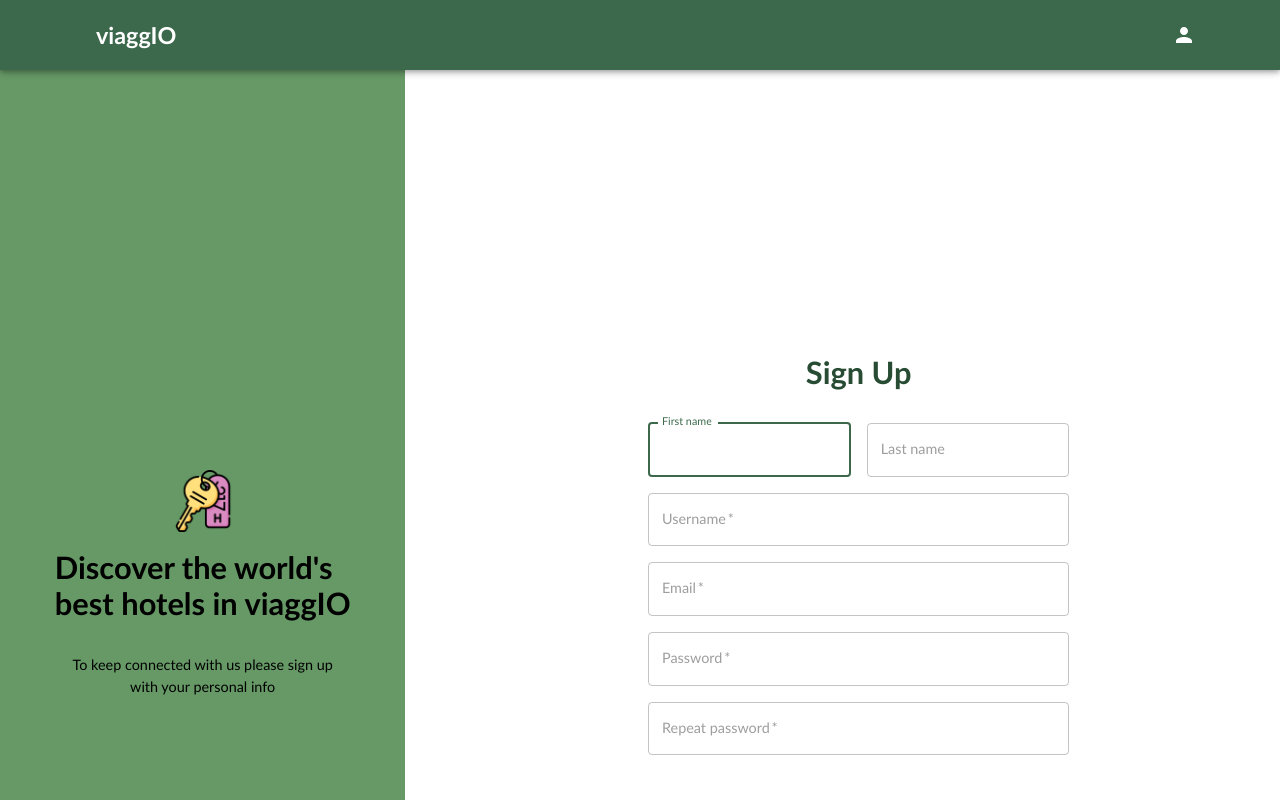
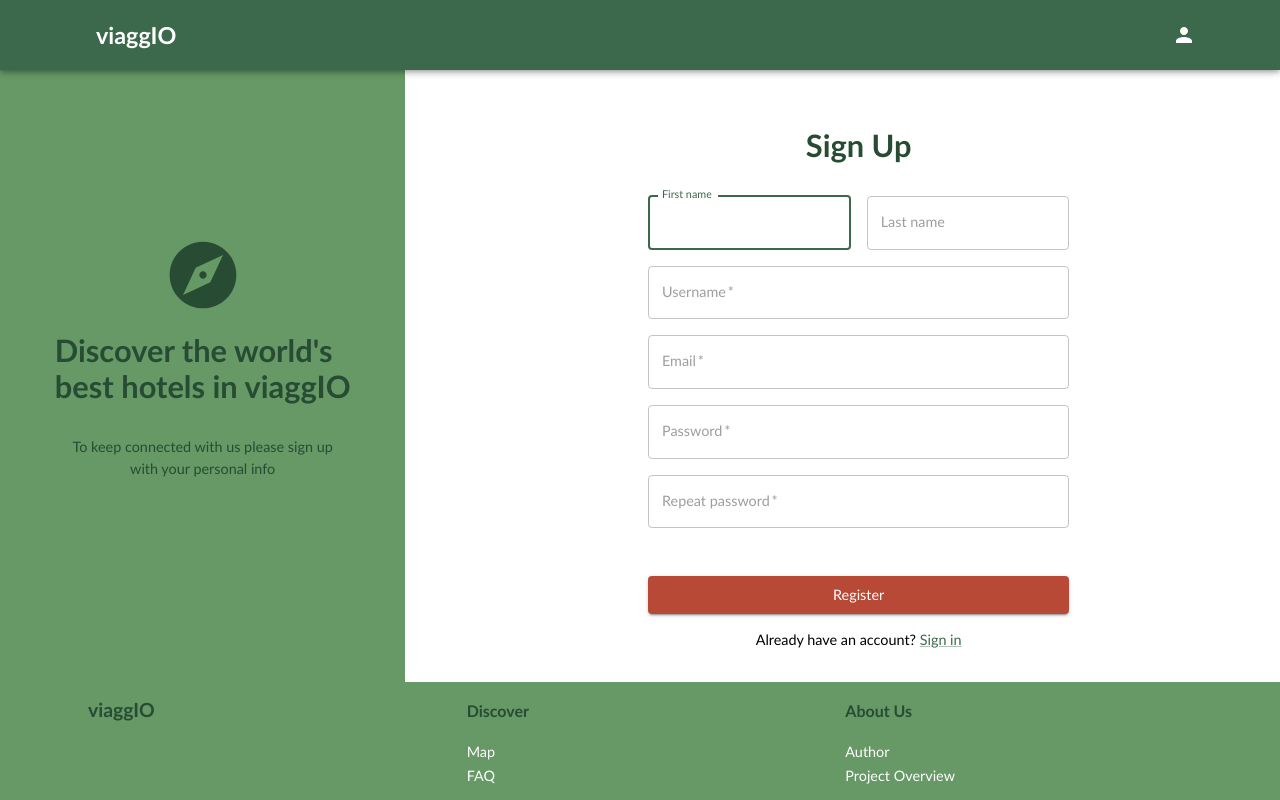
Before and after one commit to sofia-suarez-fernandez/hotel-recommendation-system, a React (Create React App) app in the folder frontend/: page /sign_up in a window 1280 px wide. Shown: the top 800 px of the page. Built offline with nearby package versions, Linux system fonts and the light colour scheme; no server answers.

Commit message:
Fix SignIn and SignUp styles (desktop and mobile)

```diff
--- a/frontend/src/components/pages/SignIn/SignIn.tsx
+++ b/frontend/src/components/pages/SignIn/SignIn.tsx
@@ -1,3 +1,4 @@
+import ExploreIcon from '@mui/icons-material/Explore';
 import { Grid, Typography } from "@mui/material";
 import { SignInForm } from "../../../features/user/components/SignInForm/SignInForm";
 import Layout from "../../4_templates/Layout/Layout";
@@ -10,13 +11,9 @@ export const SignIn = (): JSX.Element => {
     <Layout>
       <Grid container className={classes.wrapper} spacing={2}>
         <Grid item xs={4} className={classes.leftColumn}>
-          <img
-            src={require("../../../static/images/key-room.png")}
-            alt="Icon"
-            style={{ width: "62px", height: "62px", alignItems: "left" }}
-          />
+          <ExploreIcon className={classes.icon} />
           <br />
-          <Typography variant="h1" textAlign="left">
+          <Typography variant="h1" textAlign="center" mb={0.5}>
             Welcome back <br /> to viaggIO
           </Typography>
           <Typography variant="body1" textAlign="center">
--- a/frontend/src/components/pages/SignIn/SignInStyles.ts
+++ b/frontend/src/components/pages/SignIn/SignInStyles.ts
@@ -6,15 +6,23 @@ export const useSignInStyles = makeStyles()((theme) => ({
     alignItems: "center",
     justifyContent: "center",
     paddingTop: theme.spacing(3),
+    [theme.breakpoints.only("xs")]: {
+      flexDirection: "column",
+      paddingTop: theme.spacing(8),
+    },
   },
   leftColumn: {
     display: "flex",
     flexDirection: "column",
     alignItems: "center",
     justifyContent: "center",
+    color: theme.palette.text.primary,
     backgroundColor: theme.palette.primary.light,
     height: "100vh",
     flex: 1,
+    [theme.breakpoints.only("xs")]: {
+      display: "none",
+    },
   },
   rightColumn: {
     display: "flex",
@@ -23,5 +31,12 @@ export const useSignInStyles = makeStyles()((theme) => ({
     justifyContent: "center",
     height: "100vh",
     flex: 1,
-  }
+    [theme.breakpoints.only("xs")]: {
+      height: "auto",
+    }
+  },
+  icon: {
+    fontSize: "5rem",
+    color: theme.palette.primary.dark,
+  },
 }));
--- a/frontend/src/components/pages/SignUp/SignUp.tsx
+++ b/frontend/src/components/pages/SignUp/SignUp.tsx
@@ -1,3 +1,4 @@
+import ExploreIcon from '@mui/icons-material/Explore';
 import { Grid, Typography } from "@mui/material";
 import { SignUpForm } from "../../../features/user/components/SignUpForm/SignUpForm";
 import Layout from "../../4_templates/Layout/Layout";
@@ -10,11 +11,12 @@ export const SignUp = (): JSX.Element => {
     <Layout>
       <Grid container className={classes.wrapper} spacing={2}>
         <Grid item xs={4} className={classes.leftColumn}>
-          <img
+          {/* <img
             src={require("../../../static/images/key-room.png")}
             alt="Icon"
             style={{ width: "62px", height: "62px", alignItems: "left" }}
-          />
+          /> */}
+          <ExploreIcon className={classes.icon} />
           <br />
           <Typography variant="h1" textAlign="left">
             Discover the world's <br /> best hotels in viaggIO
--- a/frontend/src/components/pages/SignUp/SignUpStyles.ts
+++ b/frontend/src/components/pages/SignUp/SignUpStyles.ts
@@ -5,21 +5,37 @@ export const useSignUpStyles = makeStyles()((theme) => ({
     display: "flex",
     alignItems: "center",
     justifyContent: "center",
+    backgroundColor: theme.palette.primary.light,
+    paddingTop: theme.spacing(2),
+    [theme.breakpoints.only("xs")]: {
+      backgroundColor: theme.palette.background.default,
+    },
   },
   leftColumn: {
     display: "flex",
     flexDirection: "column",
     alignItems: "center",
     justifyContent: "center",
+    color: theme.palette.text.primary,
     backgroundColor: theme.palette.primary.light,
-    height: "150vh",
     flex: 1,
+    [theme.breakpoints.only("xs")]: {
+      display: "none",
+    }
   },
   rightColumn: {
     display: "flex",
     flexDirection: "column",
     alignItems: "center",
     justifyContent: "center",
+    backgroundColor: theme.palette.background.default,
     flex: 1,
-  }
+    [theme.breakpoints.only("xs")]: {
+      height: "auto",
+    }
+  },
+  icon: {
+    fontSize: "5rem",
+    color: theme.palette.primary.dark,
+  },
 }));
```
